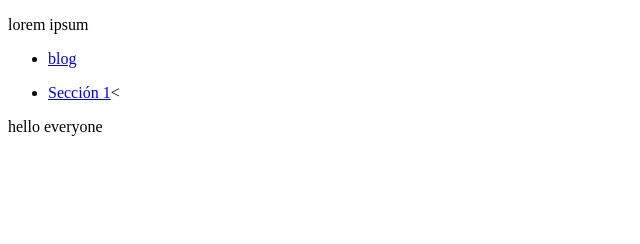
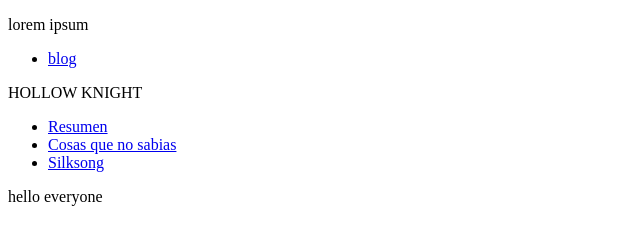
Before and after one commit to Alejo-stack-tech/mi_proyecto, a plain HTML site: page blog.html in a window 1280 px wide. Shown: the whole page, without its empty margins (0-640 px from the left). Drawn offline with Linux system fonts and the light colour scheme.

Commit message:
HOLLOW KNIGHT

```diff
--- a/blog.html
+++ b/blog.html
@@ -3,7 +3,7 @@
 <head>
     <meta charset="UTF-8">
     <meta name="viewport" content="width=device-width, initial-scale=1.0">
-    <title>blog</title>
+    <title>HK.blog</title>
 </head>
 <body>
     <p>lorem ipsum</p>
@@ -14,10 +14,14 @@
         </li>
     </ul>
 </nav>
-
+<body>
+    <p>HOLLOW KNIGHT</p>
+</body>
 <nav>
     <ul>
-        <li><a href=#seccion1">Sección 1</a><</a></li>
+        <li><a href=#seccion1">Resumen</a></a></li>
+        <li><a href=#seccion2">Cosas que no sabias</a></li>
+        <li><a href=#seccion3">Silksong</a></li>
     </ul>
 </nav>
 </body>
```
